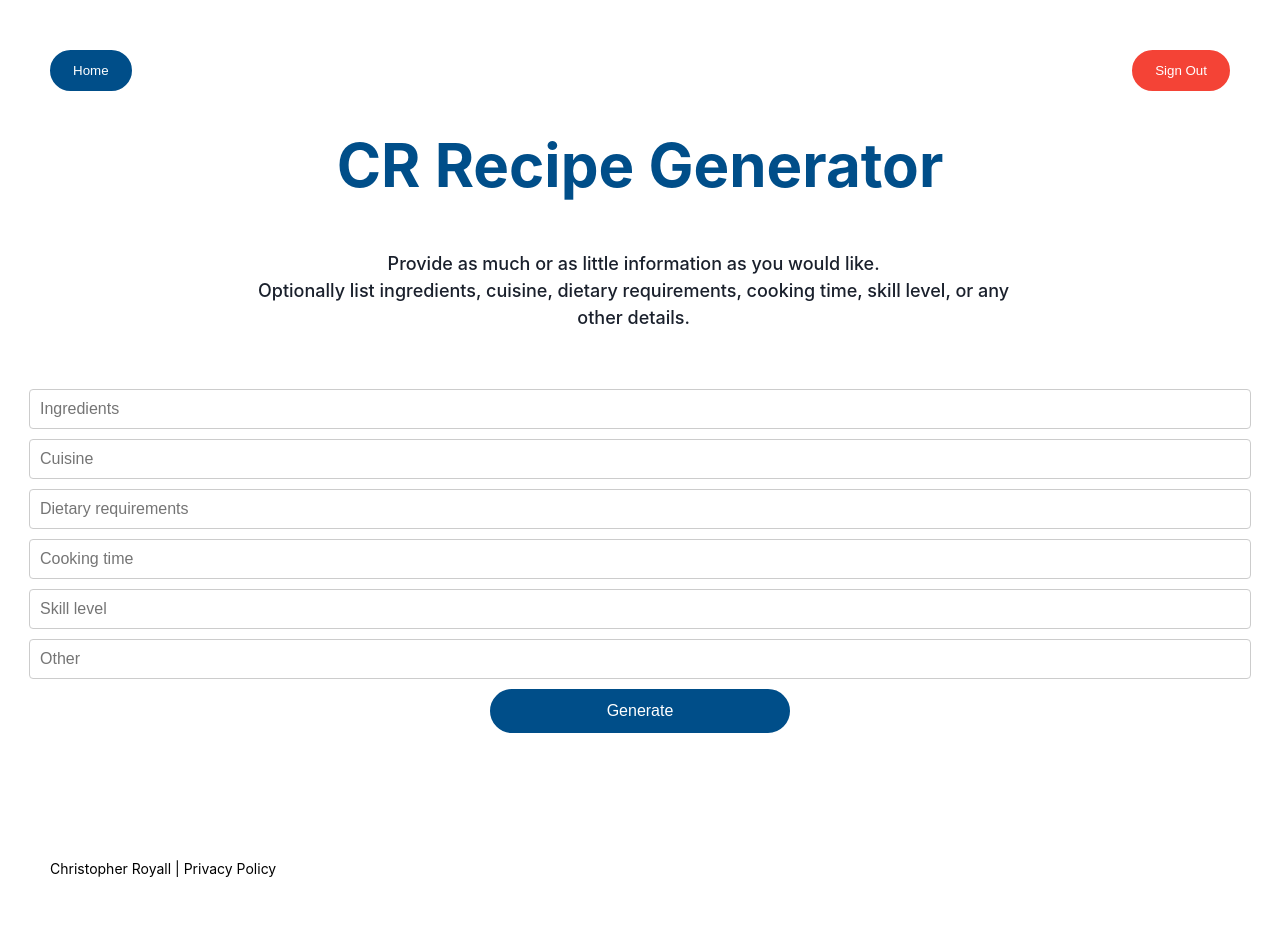
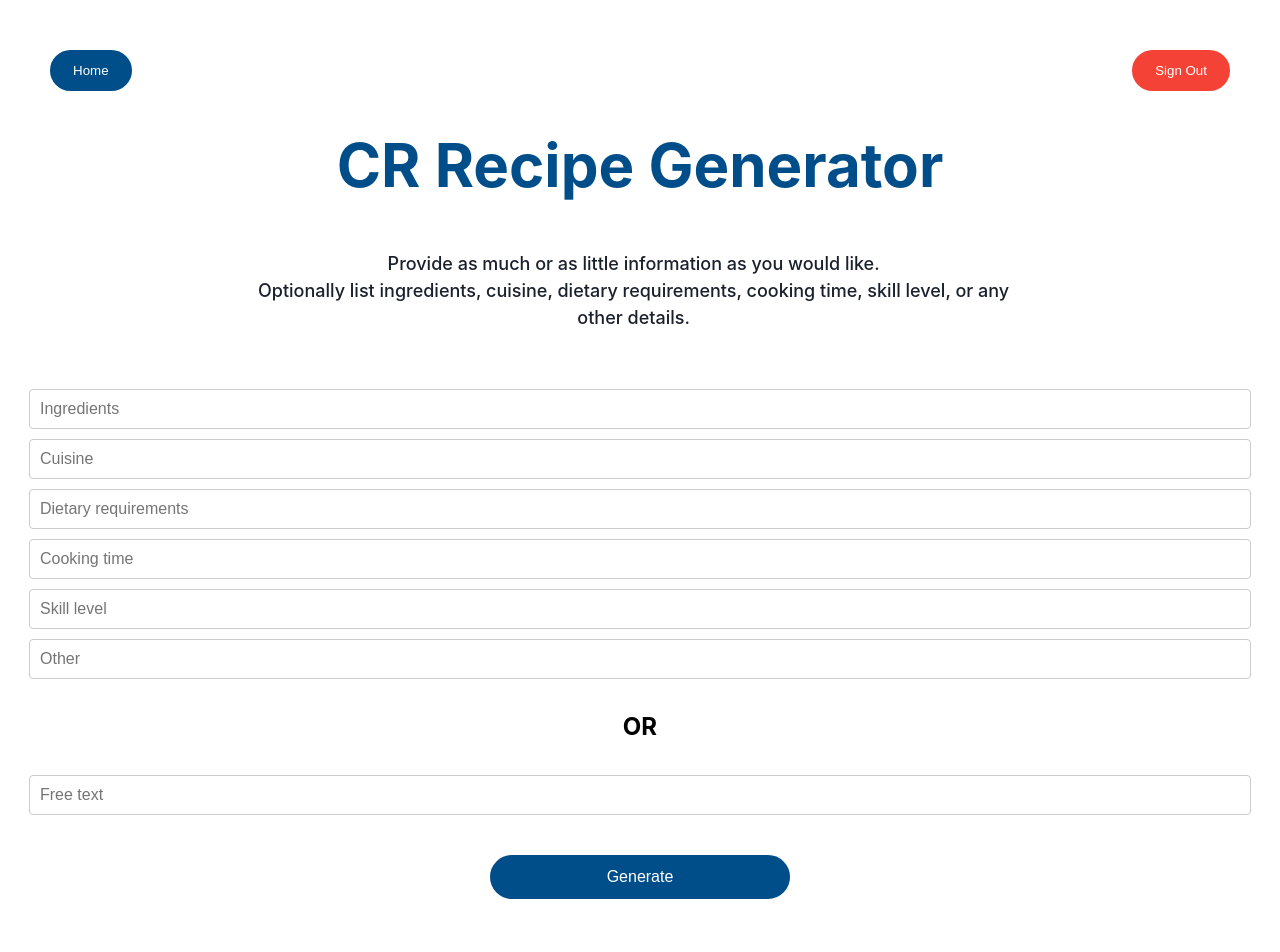
Before and after one commit to chris-royall/ai-recipe-generator, a React (Vite) app: page / in a window 1280 px wide. Shown: the top 952 px of the page. Built offline with nearby package versions, Linux system fonts and the light colour scheme; no server answers; what @aws-amplify/ui-react, aws-amplify would draw is missing.

Commit message:
Styling and format changes

```diff
--- a/package.json
+++ b/package.json
@@ -12,6 +12,7 @@
   "dependencies": {
     "@aws-amplify/ui-react": "^6.8.0",
     "aws-amplify": "^6.11.0",
+    "dompurify": "^3.2.3",
     "react": "^18.3.1",
     "react-dom": "^18.3.1"
   },
--- a/src/App.css
+++ b/src/App.css
@@ -40,6 +40,10 @@
   margin-bottom: 20px;
 }
 
+.form-container h2 {
+  color: black
+}
+
 .search-container {
   display: flex;
   flex-direction: column;
@@ -66,6 +70,7 @@
   border: 3px solid #004e89;
   border-radius: 30px;
   cursor: pointer;
+  margin: 30px;
 }
 
 .search-button:hover {
@@ -84,8 +89,11 @@
 
 .result-container p {
   color: black;
-  font-size: 20px;
-  font-weight: bold;
+  font-size: 16px;
+}
+
+.result-container h1, h2, h3 {
+  color: #004e89;
 }
 
 .loader-container {
@@ -93,6 +101,12 @@
   flex-direction: column;
   align-items: center;
   gap: 10px;
+}
+
+.loader-container p {
+  color: black;
+  font-size: 20px;
+  font-weight: bold !important;
 }
 
 .result {
@@ -119,6 +133,7 @@
   border-radius: 30px;
   cursor: pointer;
   font-size: 14px;
+  margin: 5px;
 }
 
 .copy-button:hover {
--- a/src/App.tsx
+++ b/src/App.tsx
@@ -7,6 +7,7 @@ import { generateClient } from "aws-amplify/data";
 import outputs from "../amplify_outputs.json";
 import "@aws-amplify/ui-react/styles.css";
 import { signOut } from 'aws-amplify/auth';
+import DOMPurify from "dompurify";
 
 Amplify.configure(outputs);
 
@@ -25,21 +26,17 @@ function App() {
 
     const formData = new FormData(event.currentTarget);
 
-    const ingredients =
-    (formData.get("ingredients")?.toString()?.trim() || "") + ", " +
-    (formData.get("cuisine")?.toString()?.trim() || "") + ", " +
-    (formData.get("dietary-requirements")?.toString()?.trim() || "") + ", " +
-    (formData.get("cooking-time")?.toString()?.trim() || "") + ", " +
-    (formData.get("skill-level")?.toString()?.trim() || "") + ", " +
-    (formData.get("other")?.toString()?.trim() || "");
+    const ingredients = [
+      formData.get("ingredients")?.toString()?.trim() ? `Ingredients: ${formData.get("ingredients")!.toString().trim()}` : null,
+      formData.get("cuisine")?.toString()?.trim() ? `Cuisine: ${formData.get("cuisine")!.toString().trim()}` : null,
+      formData.get("dietary-requirements")?.toString()?.trim() ? `Dietary Requirements: ${formData.get("dietary-requirements")!.toString().trim()}` : null,
+      formData.get("cooking-time")?.toString()?.trim() ? `Cooking Time: ${formData.get("cooking-time")!.toString().trim()}` : null,
+      formData.get("skill-level")?.toString()?.trim() ? `Skill Level: ${formData.get("skill-level")!.toString().trim()}` : null,
+      formData.get("other")?.toString()?.trim() ? `${formData.get("other")!.toString().trim()}` : null,
+      formData.get("free-text")?.toString()?.trim() ? `${formData.get("other")!.toString().trim()}` : null
+  ].filter(Boolean).join(" | ");
 
-    console .log(ingredients);
-
-    if (!ingredients) {
-      alert("Please provide some ingredients or details.");
-      setLoading(false);
-      return;
-    }
+  console.log(ingredients);
 
     try {
       const { data, errors } = await amplifyClient.queries.askBedrock({
@@ -139,6 +136,14 @@ function App() {
             name="other"
             placeholder="Other"
           />
+          <h2>OR</h2>
+          <input
+            type="text"
+            className="wide-input"
+            id="free-text"
+            name="free-text"
+            placeholder="Free text"
+          />
           <button type="submit" className="search-button">
             Generate
           </button>
@@ -156,13 +161,18 @@ function App() {
         ) : (
           result && (
             <div className="result">
+              <h1>Result</h1>
               <button
                 className={`copy-button ${copied ? "copied" : ""}`}
                 onClick={handleCopy}
               >
                 {copied ? "Copied!" : "Copy"}
               </button>
-              <p>{result}</p>
+              <div
+                dangerouslySetInnerHTML={{
+                __html: DOMPurify.sanitize(result),
+                }}
+              />
             </div>
           )
         )}
```
Also changed, not shown: 2 other files (tests, documents, lock files or other folders).
